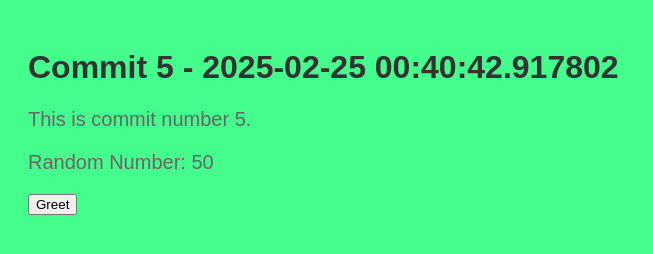
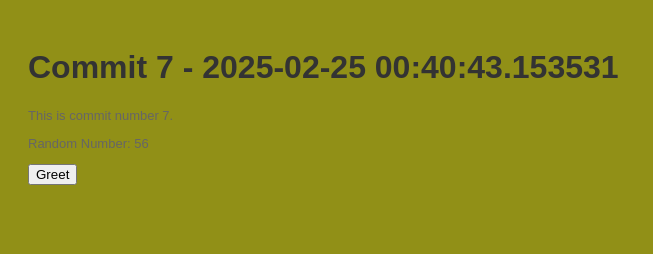
Before and after one commit to stiffs95/myrep-repo-20250225004040, a plain HTML site: page index.html in a window 1280 px wide. Shown: the whole page, without its empty margins (0-653 px from the left). Drawn offline with Linux system fonts and the light colour scheme.

Commit message:
📝 Commit 7 with HTML, CSS, and JS

```diff
--- a/index.html
+++ b/index.html
@@ -2,13 +2,13 @@
     <!DOCTYPE html>
     <html>
     <head>
-        <title>Commit 5 - 2025-02-25 00:40:42.917802</title>
+        <title>Commit 7 - 2025-02-25 00:40:43.153531</title>
         <link rel="stylesheet" href="style.css">
     </head>
     <body>
-        <h1>Commit 5 - 2025-02-25 00:40:42.917802</h1>
-        <p>This is commit number 5.</p>
-        <p>Random Number: 50</p>
+        <h1>Commit 7 - 2025-02-25 00:40:43.153531</h1>
+        <p>This is commit number 7.</p>
+        <p>Random Number: 56</p>
         <button onclick="greet()">Greet</button>
         <script src="script.js"></script>
     </body>
--- a/script.js
+++ b/script.js
@@ -2,4 +2,4 @@
     function greet() {
         alert('Hello from commit ' + commitNumber + '!');
     }
-    var commitNumber = 5;
+    var commitNumber = 7;
--- a/style.css
+++ b/style.css
@@ -1,7 +1,7 @@
 
     body {
         font-family: Arial, sans-serif;
-        background-color: #45fd8c;
+        background-color: #919017;
         padding: 20px;
     }
     h1 {
@@ -9,5 +9,5 @@
     }
     p {
         color: #666;
-        font-size: 20px;
+        font-size: 13px;
     }
```
